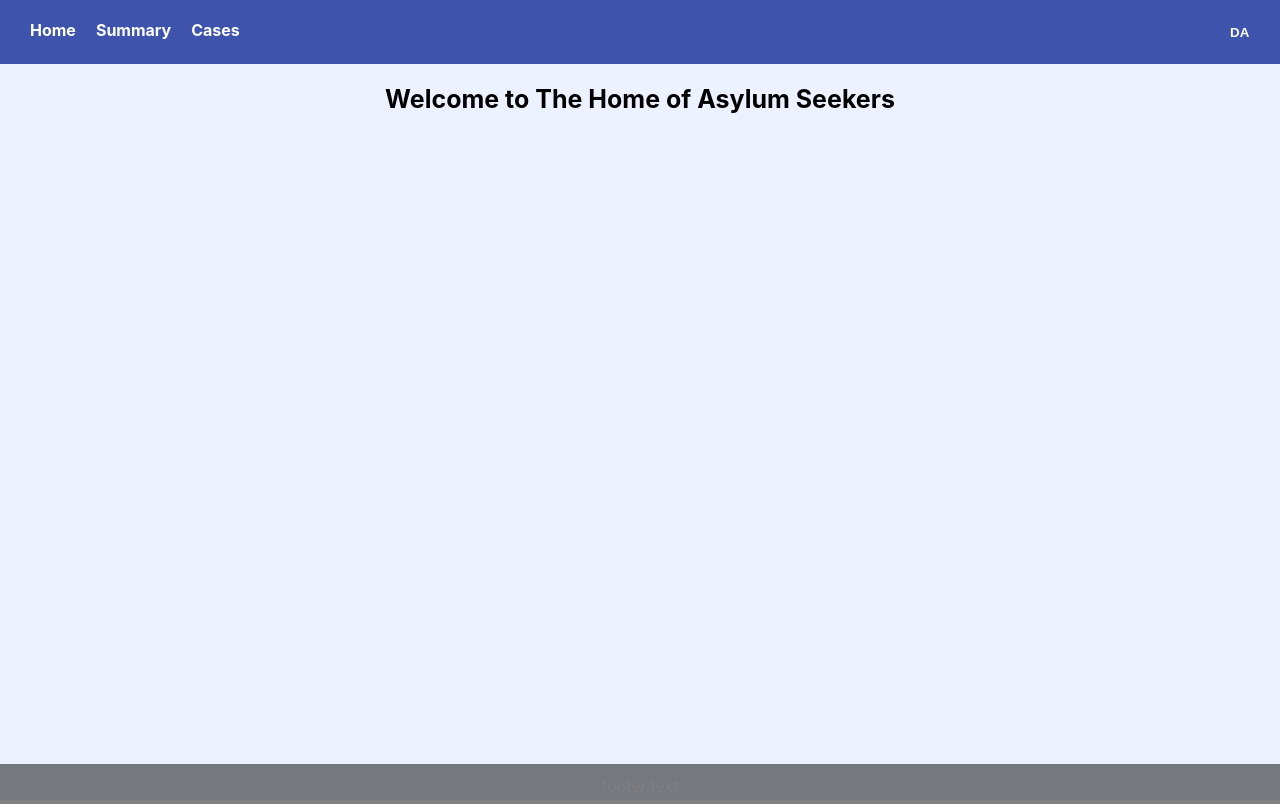
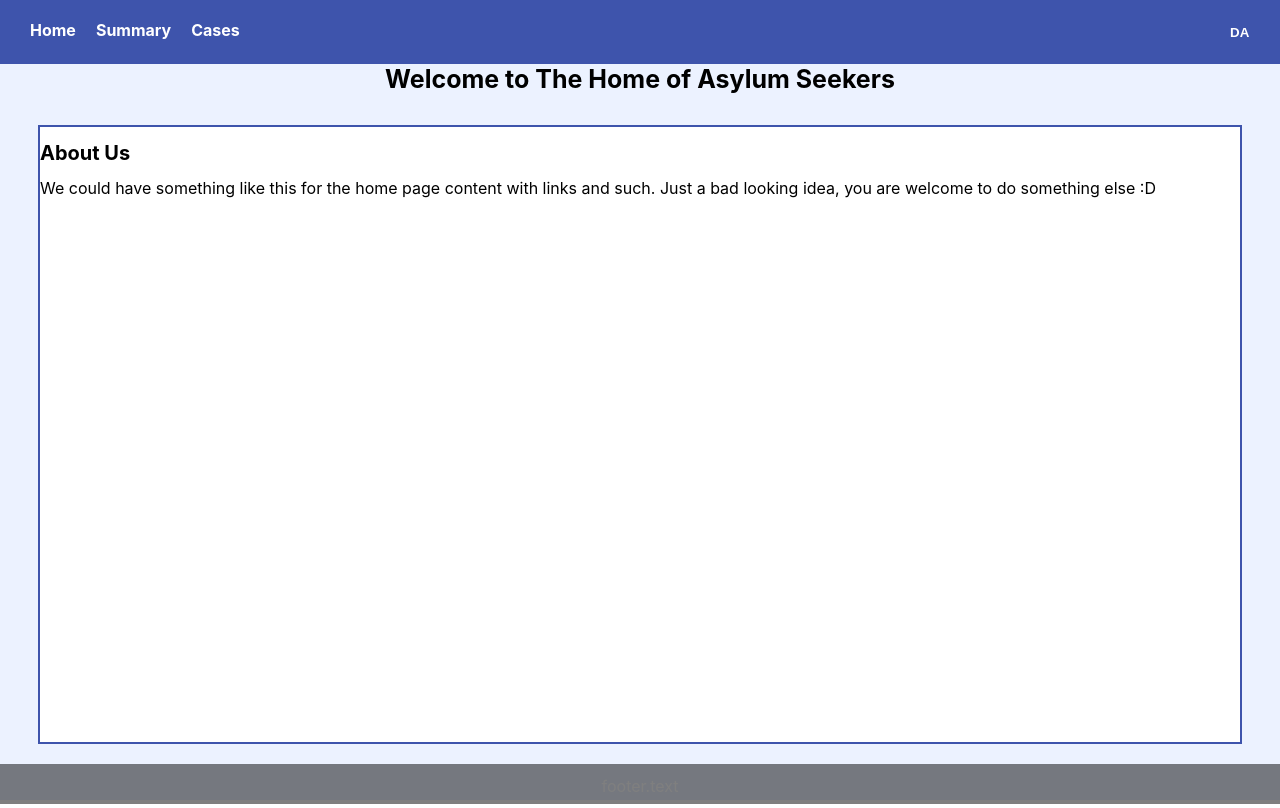
Before and after one commit to lilygostovic/DASS-frontend, a React (Create React App) app: page / in a window 1280 px wide. Built offline with nearby package versions, Linux system fonts and the light colour scheme.

Commit message:
Added home page dashboard for possible content sections

```diff
--- a/src/pages/Home/index.tsx
+++ b/src/pages/Home/index.tsx
@@ -19,7 +19,13 @@ export const Home = () => {
     }}>
     <Nav />
       <div style={{ marginBottom: "20px", justifyContent: "center", alignItems: "center", height: "85vh", display: "flex", flexDirection: "column" }}>
-        <div style={{ color: "black", height: "80vh", fontSize: "25px", fontWeight: "bold" }}>{text}</div>
+        <div style={{ color: "black", height: "80vh", fontSize: "25px", fontWeight: "bold", justifyContent: "center" }}>{text}</div>
+        <div style={{ backgroundColor: "#ffffff", height: "800vh", width: "150vh", border: "2px solid #3E54AC", justifyContent: "left", display: "flex" }} >
+          <div>
+            <h1 style={{ fontSize: "20px" }}>About Us</h1>
+            We could have something like this for the home page content with links and such. Just a bad looking idea, you are welcome to do something else :D
+          </div>
+        </div>
       </div>
       <div style={{ alignItems: "flex-end" }} >
         <Footer />
```
